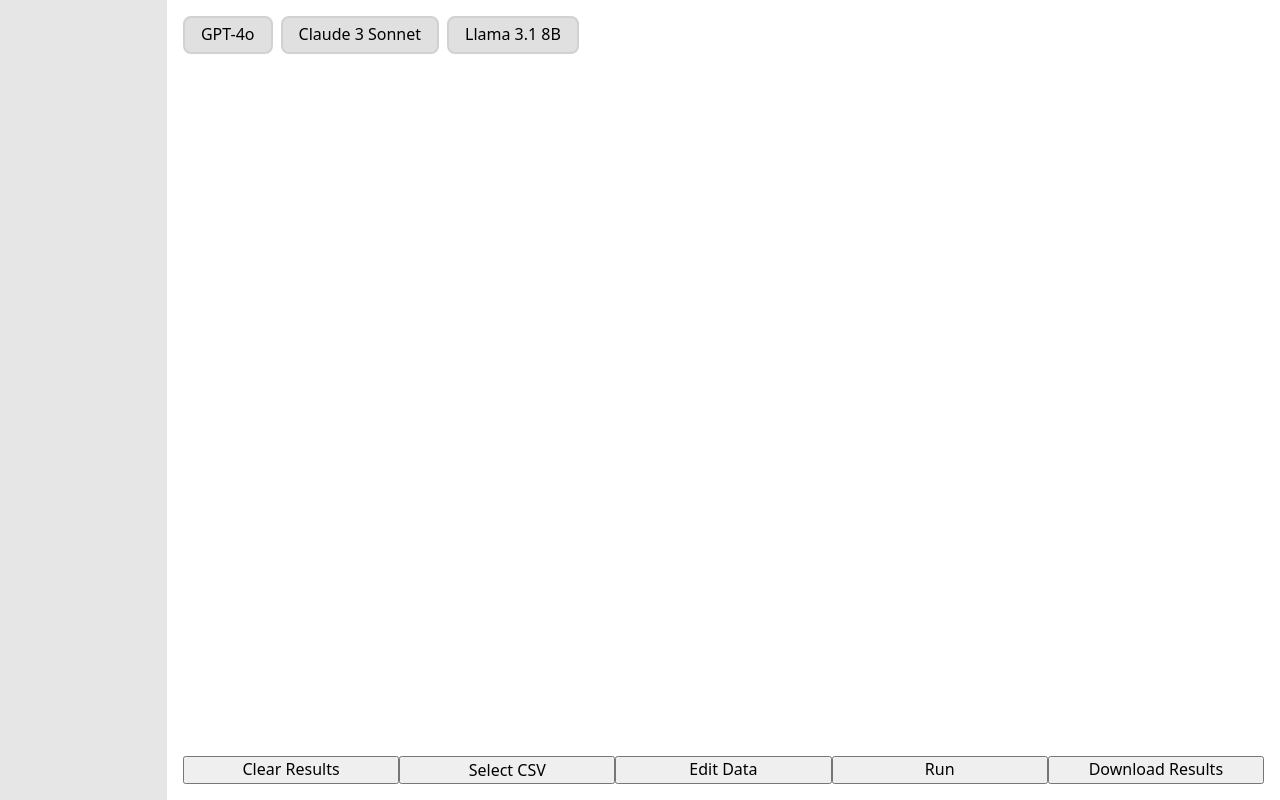
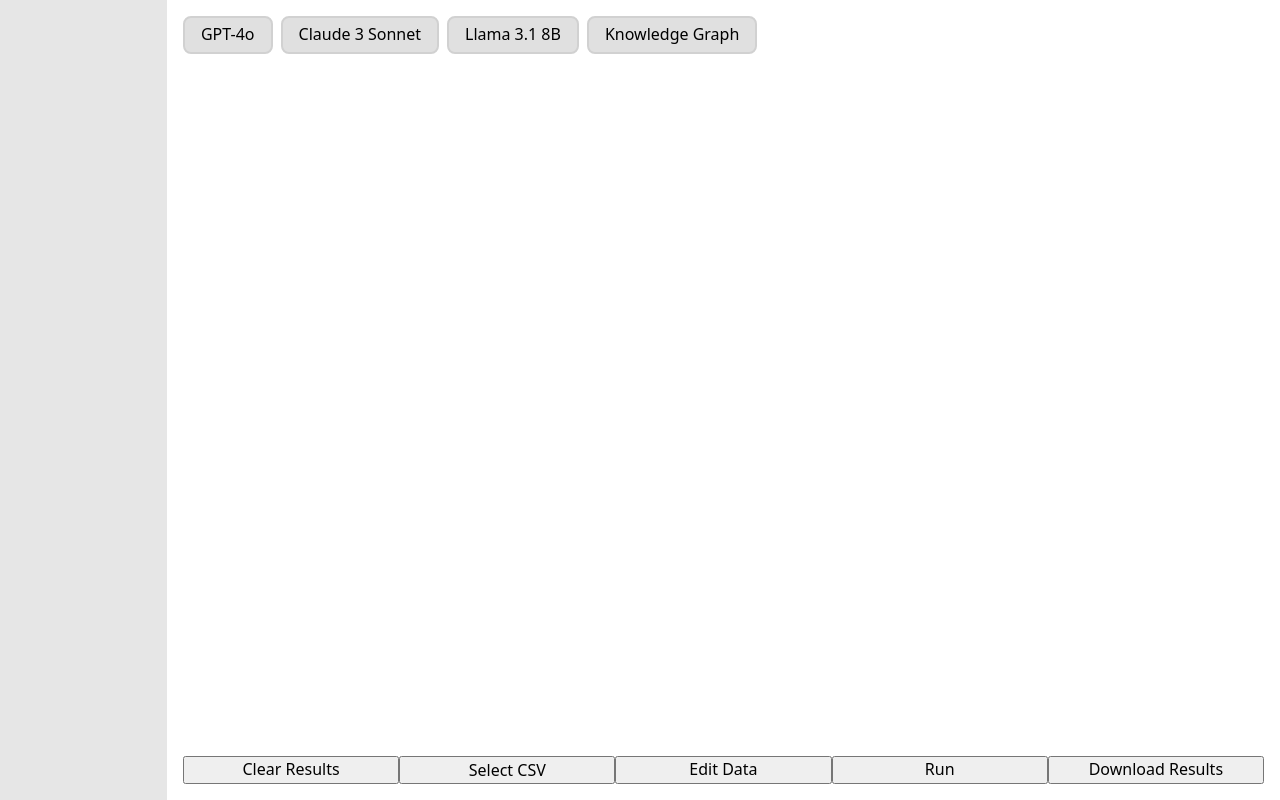
Before and after one commit to majorschwartz/undergrad-thesis-project, a React (Create React App) app in the folder client/: page / in a window 1280 px wide. Built offline with nearby package versions, Linux system fonts and the light colour scheme.

Commit message:
Update Main.js

```diff
--- a/client/src/components/Main.js
+++ b/client/src/components/Main.js
@@ -5,7 +5,7 @@
 import BottomBar from "./bottombar/BottomBar";
 
 const Main = () => {
-	const models = ["GPT-4o", "Claude 3 Sonnet", "Llama 3.1 8B"];
+	const models = ["GPT-4o", "Claude 3 Sonnet", "Llama 3.1 8B", "Knowledge Graph"];
 	const [fileData, setFileData] = useState(null);
 	const [modelState, setModelState] = useState(models.map((model) => ({ name: model, selected: false, temp: 0.1, results: [] })));
 
```
